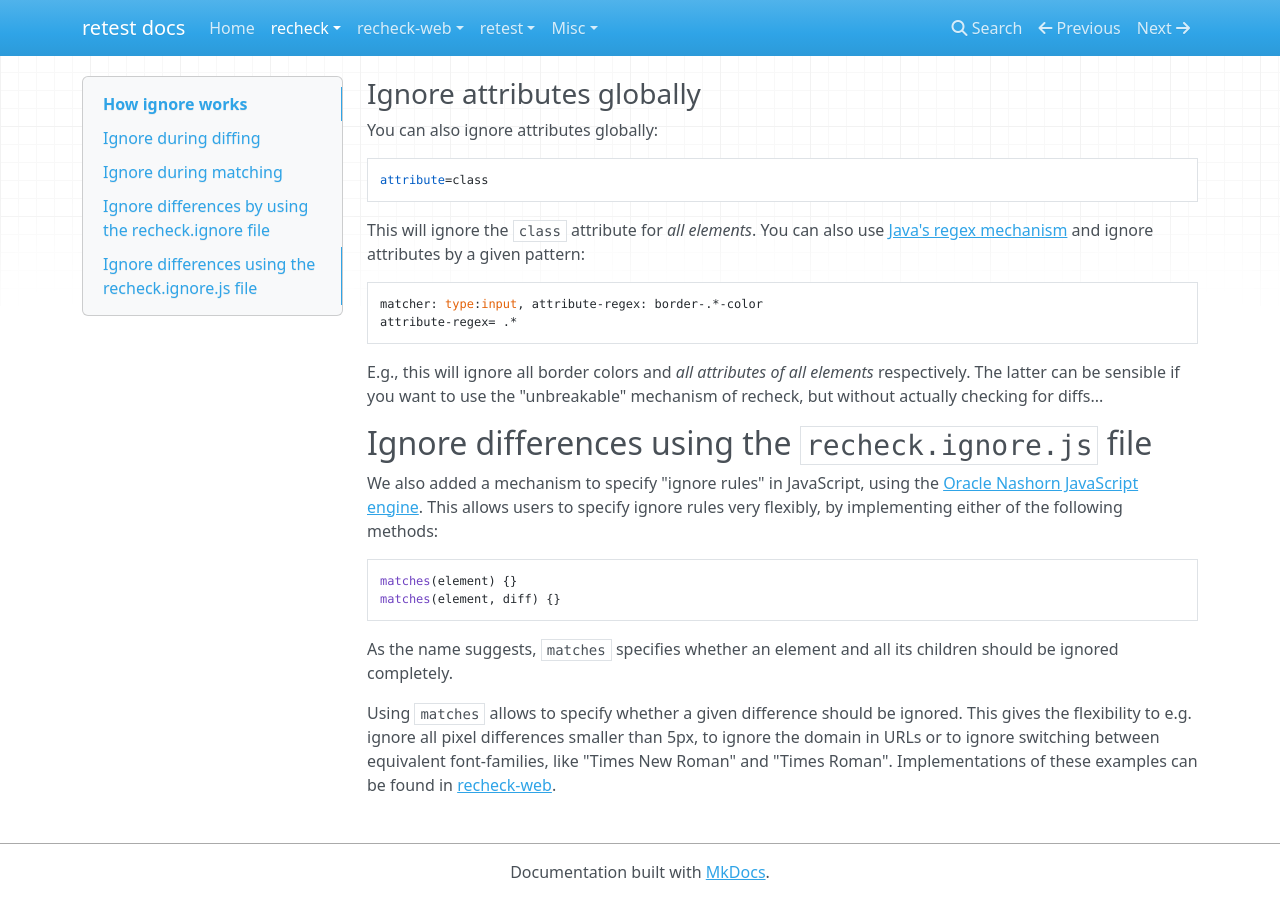
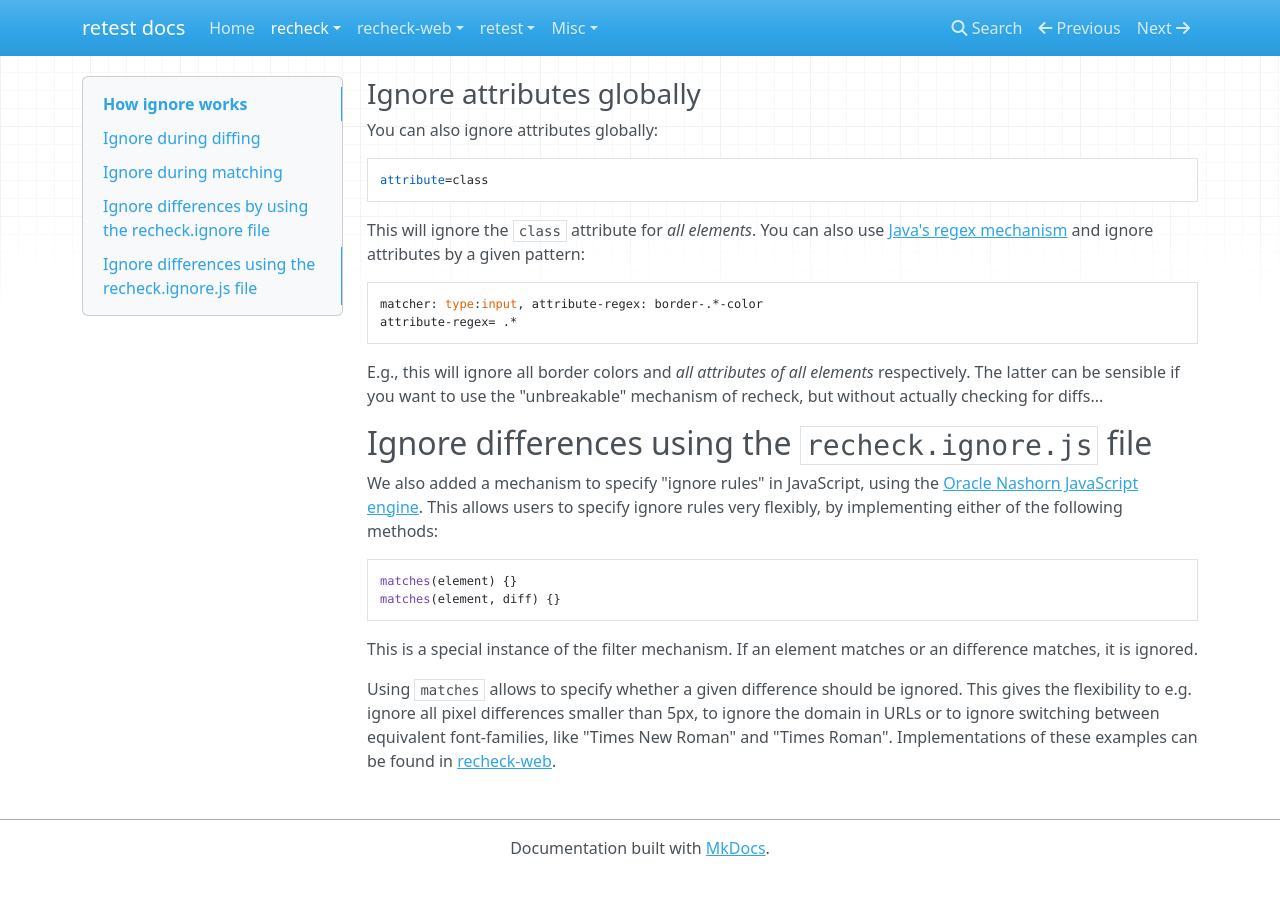
Before and after one commit to retest/docs, an MkDocs documentation site: the page built from docs/recheck/how-ignore-works-in-recheck.md, in a window 1280 px wide and 900 px high, scrolled down 1782 px. Built offline with MkDocs 1.6.1, drawn with Linux system fonts in a browser that asks for light colours; nearby versions of some CDN libraries; after the commit the page ends 2658 px from its top, so only the background shows below that.

Commit message:
Improve the given text

````diff
--- a/docs/recheck/how-ignore-works-in-recheck.md
+++ b/docs/recheck/how-ignore-works-in-recheck.md
@@ -88,6 +88,6 @@
 matches(element, diff) {}
 ```
 
-As the name suggests, `matches` specifies whether an element and all its children should be ignored completely.
+This is a special instance of the filter mechanism. If an element matches or an difference matches, it is ignored.
 
 Using `matches` allows to specify whether a given difference should be ignored. This gives the flexibility to e.g. ignore all pixel differences smaller than 5px, to ignore the domain in URLs or to ignore switching between equivalent font-families, like "Times New Roman" and "Times Roman". Implementations of these examples can be found in [recheck-web](https://github.com/retest/recheck-web/blob/master/.retest/recheck.ignore.js).
````
